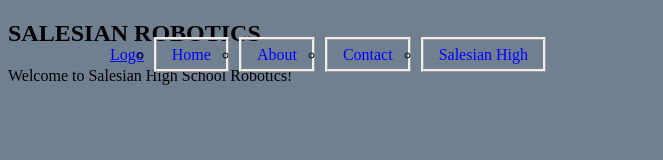
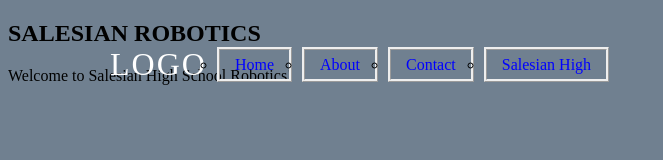
Before and after one commit to shs-cs/salesianrobotics.org, a website: page index.html in a window 1280 px wide. Shown: the top 160 px of the page, without its empty margins (0-663 px from the left). Drawn offline with Linux system fonts and the light colour scheme.

Commit message:
Update main.css

```diff
--- a/static/CSS/main.css
+++ b/static/CSS/main.css
@@ -15,7 +15,7 @@
 	align-items: left;
 }
 
-header .ul .logo {
+header .logo {
 	color: white;
 	font-weight: 10;
 	text-decoration: none;
```
